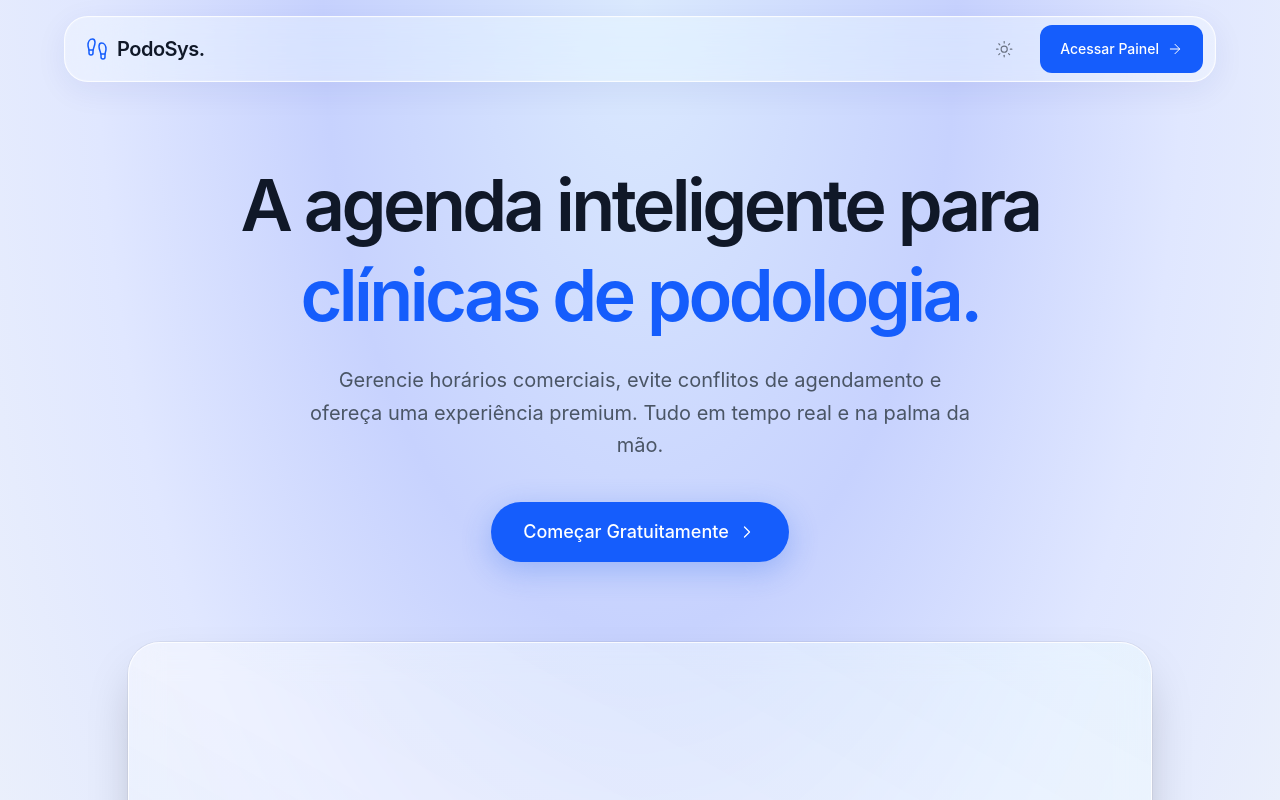
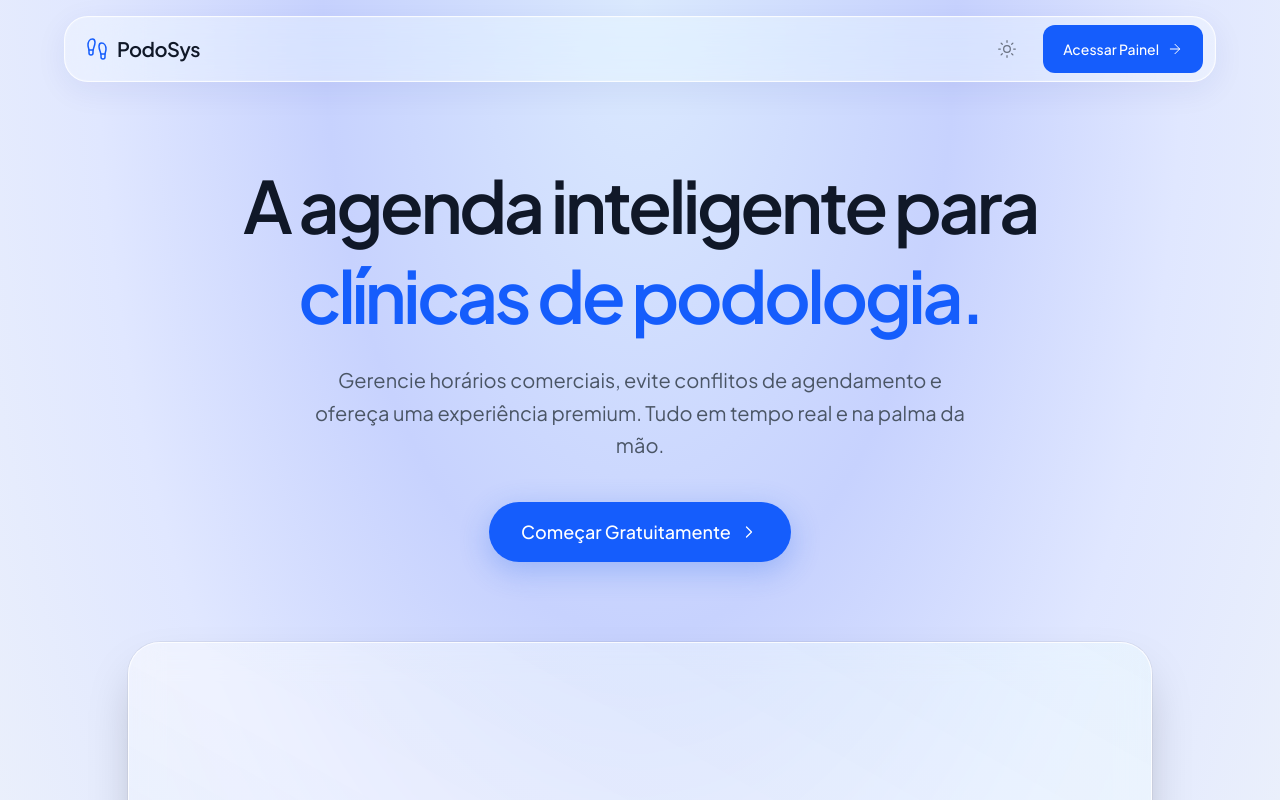
Before and after one commit to Eduuhbruscagim/Gestao-Clientes, a website built with Vite: page podosys/index.html in a window 1280 px wide. Shown: the top 800 px of the page. Built offline with nearby package versions, Linux system fonts and the light colour scheme.

Commit message:
Fonte Oficial + Correcao de fluidez

```diff
--- a/podosys/index.html
+++ b/podosys/index.html
@@ -1,9 +1,13 @@
 <!doctype html>
 <html lang="pt-BR">
+
 <head>
   <meta charset="UTF-8" />
   <meta name="viewport" content="width=device-width, initial-scale=1.0" />
   <title>PodoSys</title>
+  <link rel="preconnect" href="https://fonts.googleapis.com">
+  <link rel="preconnect" href="https://fonts.gstatic.com" crossorigin>
+  <link href="https://fonts.googleapis.com/css2?family=Geist:wght@100..900&family=Plus+Jakarta+Sans:ital,wght@0,200..800;1,200..800&display=swap" rel="stylesheet">
   <script>
     if (
       localStorage.theme === "dark" ||
@@ -16,10 +20,10 @@
     }
   </script>
 </head>
-  <body
-    class="bg-white text-gray-900 dark:bg-gray-900 dark:text-gray-100 transition-colors duration-200"
-  >
+
+<body class="bg-white text-gray-900 dark:bg-gray-900 dark:text-gray-100 transition-colors duration-200">
   <div id="app"></div>
   <script type="module" src="/src/main.js"></script>
 </body>
+
 </html>
--- a/podosys/src/features/landing/index.js
+++ b/podosys/src/features/landing/index.js
@@ -11,7 +11,7 @@ export function renderLandingPage() {
           <div class="h-16 flex items-center justify-between gap-2">
             <div class="flex items-center gap-2 px-2 cursor-default min-w-0">
               <i data-lucide="footprints" class="text-blue-600 dark:text-blue-500 w-6 h-6 shrink-0"></i>
-              <span class="text-lg sm:text-xl font-semibold tracking-tight text-gray-900 dark:text-white truncate">PodoSys.</span>
+              <span class="text-lg sm:text-xl font-semibold tracking-tight text-gray-900 dark:text-white truncate">PodoSys</span>
             </div>
 
             <nav class="hidden md:flex items-center gap-2">
--- a/podosys/src/styles/global.css
+++ b/podosys/src/styles/global.css
@@ -1,4 +1,8 @@
 @import "tailwindcss";
+
+@theme {
+  --font-sans: "Plus Jakarta Sans", ui-sans-serif, system-ui, sans-serif;
+}
 
 /* Dark mode controlado por classe no html */
 @custom-variant dark (&:is(.dark *));
--- a/podosys/src/utils/theme.js
+++ b/podosys/src/utils/theme.js
@@ -4,52 +4,15 @@ const THEME_STORAGE_KEY = "theme";
 const DARK_THEME = "dark";
 const LIGHT_THEME = "light";
 
-function createThemeIcon(theme) {
-  const icon = document.createElement("i");
-  if (theme === DARK_THEME) {
-    icon.setAttribute("data-lucide", "moon");
-  } else {
-    icon.setAttribute("data-lucide", "sun");
-  }
-  // Tamanho compatível com os ícones anteriores do FA
-  icon.style.width = "1.15rem";
-  icon.style.height = "1.15rem";
-  return icon;
-}
-
 function applyTheme(theme) {
   const isDarkTheme = theme === DARK_THEME;
-
   document.documentElement.classList.toggle(DARK_THEME, isDarkTheme);
-  localStorage.setItem(
-    THEME_STORAGE_KEY,
-    isDarkTheme ? DARK_THEME : LIGHT_THEME,
-  );
-
+  localStorage.setItem(THEME_STORAGE_KEY, isDarkTheme ? DARK_THEME : LIGHT_THEME);
   return isDarkTheme ? DARK_THEME : LIGHT_THEME;
 }
 
 function getCurrentTheme() {
-  return document.documentElement.classList.contains(DARK_THEME)
-    ? DARK_THEME
-    : LIGHT_THEME;
-}
-
-function updateThemeIcons(containers, theme) {
-  containers.forEach((container) => {
-    container.replaceChildren(createThemeIcon(theme));
-  });
-
-  // Mágica necessária para o Lucide renderizar ícones injetados via JS
-  createIcons({
-    icons: { Moon, Sun },
-    nameAttr: "data-lucide",
-    attrs: { "stroke-width": 1.5 },
-  });
-}
-
-function bindThemeToggle(buttonElement, onToggle) {
-  buttonElement.addEventListener("click", onToggle);
+  return document.documentElement.classList.contains(DARK_THEME) ? DARK_THEME : LIGHT_THEME;
 }
 
 export const ThemeManager = {
@@ -58,9 +21,7 @@ export const ThemeManager = {
   },
 
   toggle() {
-    const nextTheme = this.current === DARK_THEME ? LIGHT_THEME : DARK_THEME;
-
-    return applyTheme(nextTheme);
+    return applyTheme(this.current === DARK_THEME ? LIGHT_THEME : DARK_THEME);
   },
 
   initToggleButtons(
@@ -70,36 +31,37 @@ export const ThemeManager = {
     const buttons = document.querySelectorAll(buttonClass);
     const iconContainers = document.querySelectorAll(iconContainerClass);
 
-    if (!buttons.length || !iconContainers.length) {
-      return;
-    }
+    if (!buttons.length || !iconContainers.length) return;
+
+    // 1. O PADRÃO PREMIUM: Rotação oposta com Scale.
+    // O Sol gira pra esquerda e some. A Lua vem da direita girando e cresce.
+    iconContainers.forEach((container) => {
+      container.classList.add("relative", "flex", "items-center", "justify-center");
+
+      // Limpamos estilos inline antigos que podiam estar conflitando
+      container.style = "";
+
+      container.innerHTML = `
+        <i data-lucide="sun" class="absolute h-[1.25rem] w-[1.25rem] rotate-0 scale-100 transition-all duration-500 ease-[cubic-bezier(0.19,1,0.22,1)] dark:-rotate-90 dark:scale-0"></i>
+        <i data-lucide="moon" class="absolute h-[1.25rem] w-[1.25rem] rotate-90 scale-0 transition-all duration-500 ease-[cubic-bezier(0.19,1,0.22,1)] dark:rotate-0 dark:scale-100"></i>
+      `;
+    });
+
+    // 2. Renderiza o SVG do Lucide
+    createIcons({
+      icons: { Moon, Sun },
+      nameAttr: "data-lucide",
+      attrs: { "stroke-width": 1.5 },
+    });
 
     const handleToggle = () => {
-      document.documentElement.classList.add("theme-transitioning");
-
-      // Icon animation — identical to reference repo
-      iconContainers.forEach((container) => {
-        container.style.transition =
-          "transform 0.4s cubic-bezier(0.19, 1, 0.22, 1)";
-        container.style.transform = "rotate(360deg) scale(0.85)";
-
-        setTimeout(() => {
-          container.style.transform = "rotate(0deg) scale(1)";
-        }, 400);
-      });
-
-      const activeTheme = this.toggle();
-      updateThemeIcons(iconContainers, activeTheme);
-
-      setTimeout(() => {
-        document.documentElement.classList.remove("theme-transitioning");
-      }, 400);
+      // Como o Tailwind cuida de toda a transição através das classes dark:,
+      // não precisamos de setTimeout, variáveis de controle ou hacks no JS.
+      this.toggle();
     };
 
-    updateThemeIcons(iconContainers, this.current);
-
     buttons.forEach((button) => {
-      bindThemeToggle(button, handleToggle);
+      button.addEventListener("click", handleToggle);
     });
   },
 };
```
Lines whose indentation alone changed are shown as unchanged.
